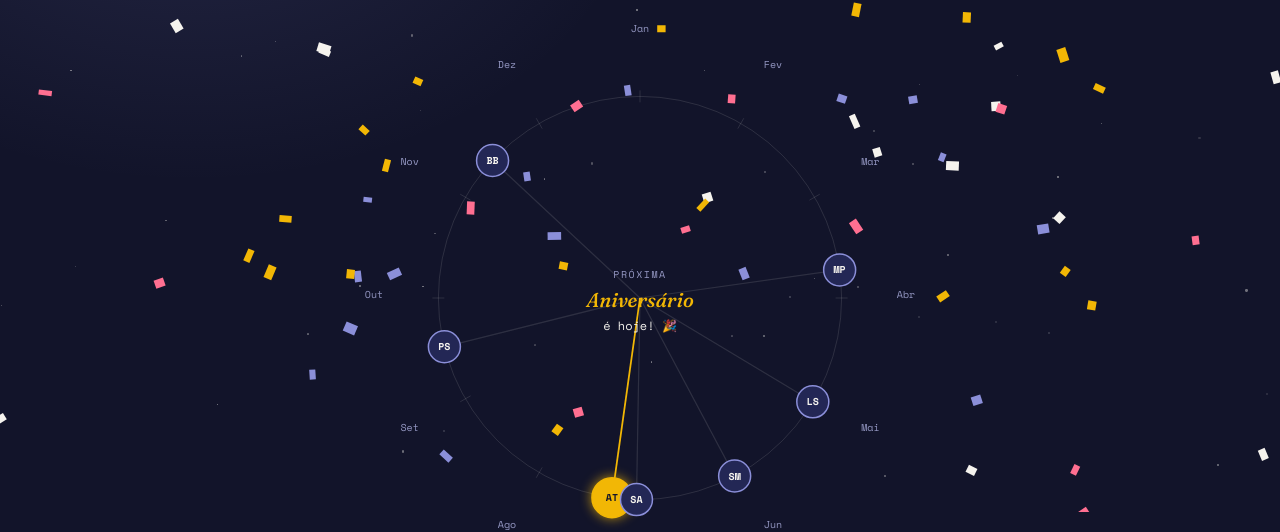
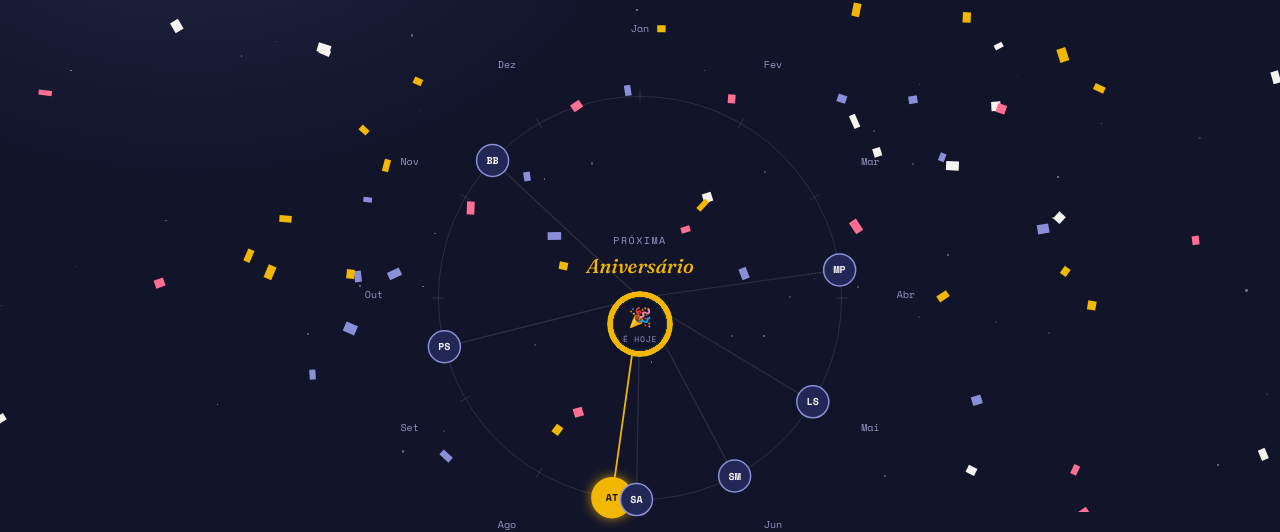
Before and after one commit to Babiluco/pet21-aniversarios, a plain HTML site: page index.html in a window 1280 px wide. Shown: the part 288-820 px from the top of the page. Drawn offline with nearby package versions, Linux system fonts and the light colour scheme.

Commit message:
Enhance center card with countdown timer and styles
Added countdown timer and progress rings to center card.

```diff
--- a/index.html
+++ b/index.html
@@ -143,7 +143,7 @@
     top:50%; left:50%;
     transform:translate(-50%,-50%);
     text-align:center;
-    width:150px;
+    width:180px;
   }
   .center-card .label{
     font-family:'Space Mono', monospace;
@@ -166,6 +166,80 @@
     font-size:12px;
     color:var(--ink);
     margin-top:6px;
+  }
+  .center-card .countdown-timer{
+    display:flex;
+    gap:18px;
+    justify-content:center;
+    margin-top:14px;
+  }
+  .center-card .ring{
+    position:relative;
+    width:66px;
+    height:66px;
+    border-radius:50%;
+    display:flex;
+    align-items:center;
+    justify-content:center;
+  }
+  .center-card .ring .ring-bg{
+    position:absolute;
+    inset:0;
+    border-radius:50%;
+    background: conic-gradient(var(--gold) calc(var(--pct)*1%), var(--bg-2) 0);
+    -webkit-mask: radial-gradient(farthest-side, transparent calc(100% - 6px), #000 calc(100% - 6px));
+    mask: radial-gradient(farthest-side, transparent calc(100% - 6px), #000 calc(100% - 6px));
+  }
+  .center-card .ring .num-wrap{
+    position:relative;
+    z-index:1;
+    width:54px;
+    height:54px;
+    border-radius:50%;
+    background:var(--bg-0);
+    border:1px solid var(--line);
+    display:flex;
+    flex-direction:column;
+    align-items:center;
+    justify-content:center;
+  }
+  .center-card .ring .num{
+    font-family:'Space Mono', monospace;
+    font-weight:700;
+    font-size:19px;
+    color:var(--ink);
+    font-variant-numeric:tabular-nums;
+  }
+  .center-card .ring .lbl{
+    font-family:'Space Mono', monospace;
+    font-size:8px;
+    letter-spacing:0.1em;
+    text-transform:uppercase;
+    color:var(--muted);
+    margin-top:2px;
+  }
+  .center-card .ring.bump .num-wrap{
+    animation: bump .4s ease;
+  }
+  @keyframes bump{
+    0%{ transform:scale(1); }
+    45%{ transform:scale(1.18); border-color:var(--coral); }
+    100%{ transform:scale(1); }
+  }
+  .center-card .countdown-detail{
+    font-family:'Space Mono', monospace;
+    font-size:11px;
+    color:var(--muted);
+    margin-top:10px;
+    opacity:0;
+    max-height:0;
+    overflow:hidden;
+    transition:opacity .25s ease, max-height .25s ease;
+  }
+  .center-card:hover .countdown-detail,
+  .center-card:focus-within .countdown-detail{
+    opacity:1;
+    max-height:20px;
   }
 
   .tooltip{
@@ -408,12 +482,65 @@ wrap.innerHTML = svgParts.join("");
 // center card
 const centerCard = document.createElement('div');
 centerCard.className = 'center-card';
+centerCard.setAttribute('tabindex', '0');
 centerCard.innerHTML = `
   <div class="label">próxima</div>
   <div class="name">${soonest.name.split(" ")[0]}</div>
-  <div class="days">${soonest.isToday ? "é hoje! 🎉" : soonest.diffDays+" dia"+(soonest.diffDays===1?"":"s")}</div>
+  <div class="countdown-timer" id="countdownTimer"></div>
+  <div class="countdown-detail" id="countdownDetail"></div>
 `;
 wrap.appendChild(centerCard);
+
+// cronômetro ao vivo (dias + horas) com anéis de progresso
+function renderCountdown(targetDate){
+  const timerEl = document.getElementById('countdownTimer');
+  const detailEl = document.getElementById('countdownDetail');
+  if(!timerEl) return;
+
+  let lastDays = null, lastHours = null;
+
+  function tick(){
+    const now = new Date();
+    let diff = targetDate - now;
+
+    if(diff <= 0){
+      timerEl.innerHTML = `<div class="ring"><div class="ring-bg" style="--pct:100"></div><div class="num-wrap"><div class="num">🎉</div><div class="lbl">é hoje</div></div></div>`;
+      detailEl.textContent = '';
+      return;
+    }
+
+    const totalDays = Math.floor(diff / 86400000);
+    const remAfterDays = diff % 86400000;
+    const totalHours = Math.floor(remAfterDays / 3600000);
+    const minutes = Math.floor((diff % 3600000) / 60000);
+    const seconds = Math.floor((diff % 60000) / 1000);
+
+    // anel de dias: progresso do dia atual em direção à meia-noite
+    const pctDay = 100 - (remAfterDays / 86400000 * 100);
+    // anel de horas: progresso da hora atual em direção ao próximo minuto cheio
+    const remAfterHours = remAfterDays % 3600000;
+    const pctHour = 100 - (remAfterHours / 3600000 * 100);
+
+    timerEl.innerHTML = `
+      <div class="ring ${totalDays !== lastDays ? 'bump' : ''}">
+        <div class="ring-bg" style="--pct:${pctDay.toFixed(1)}"></div>
+        <div class="num-wrap"><div class="num">${totalDays}</div><div class="lbl">dias</div></div>
+      </div>
+      <div class="ring ${totalHours !== lastHours ? 'bump' : ''}">
+        <div class="ring-bg" style="--pct:${pctHour.toFixed(1)}"></div>
+        <div class="num-wrap"><div class="num">${String(totalHours).padStart(2,'0')}</div><div class="lbl">horas</div></div>
+      </div>
+    `;
+    detailEl.textContent = `${minutes}min ${seconds}s`;
+
+    lastDays = totalDays;
+    lastHours = totalHours;
+  }
+  tick();
+  setInterval(tick, 1000);
+}
+
+renderCountdown(soonest.next);
 
 // tooltip behavior
 const tooltip = document.getElementById('tooltip');
```
